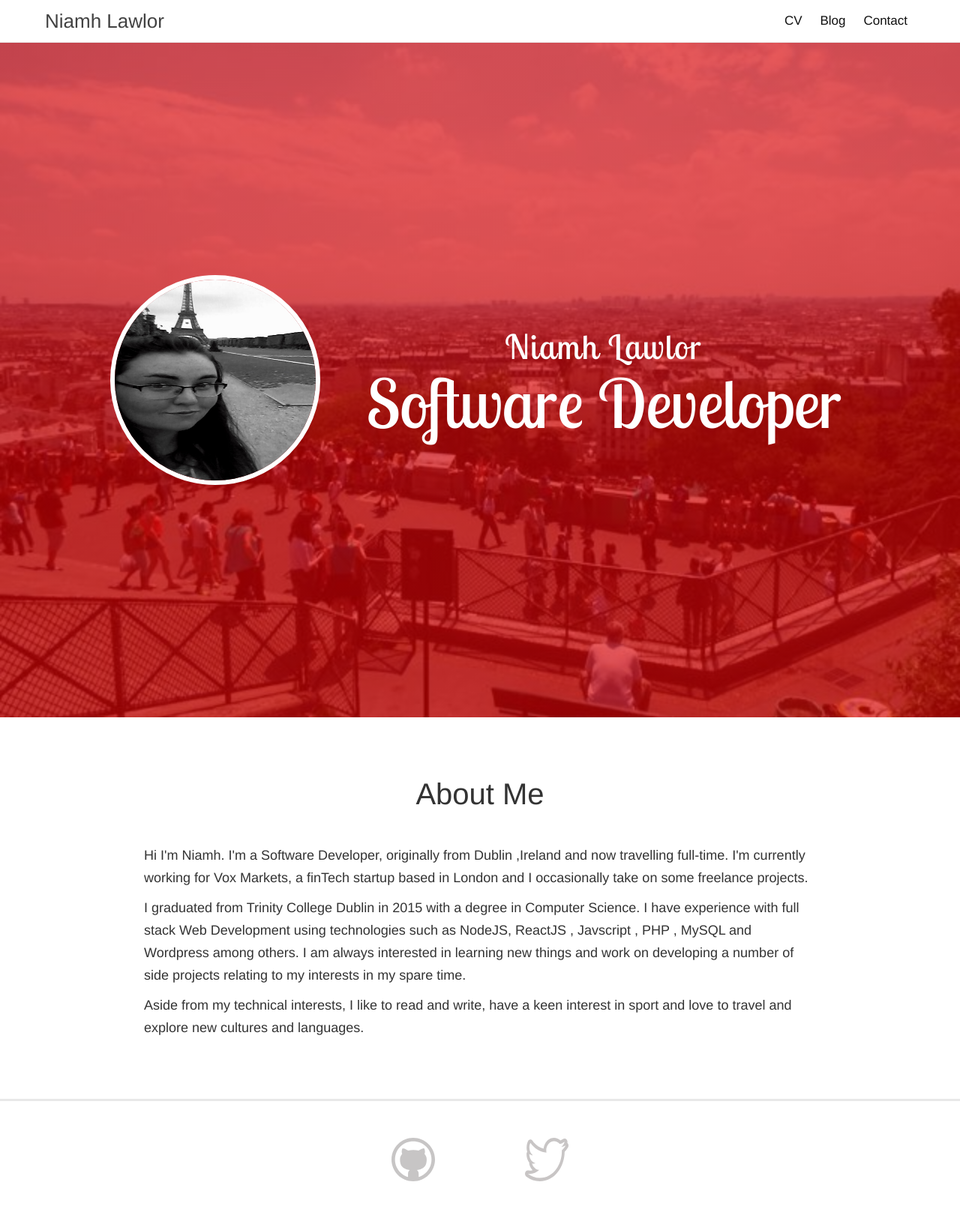
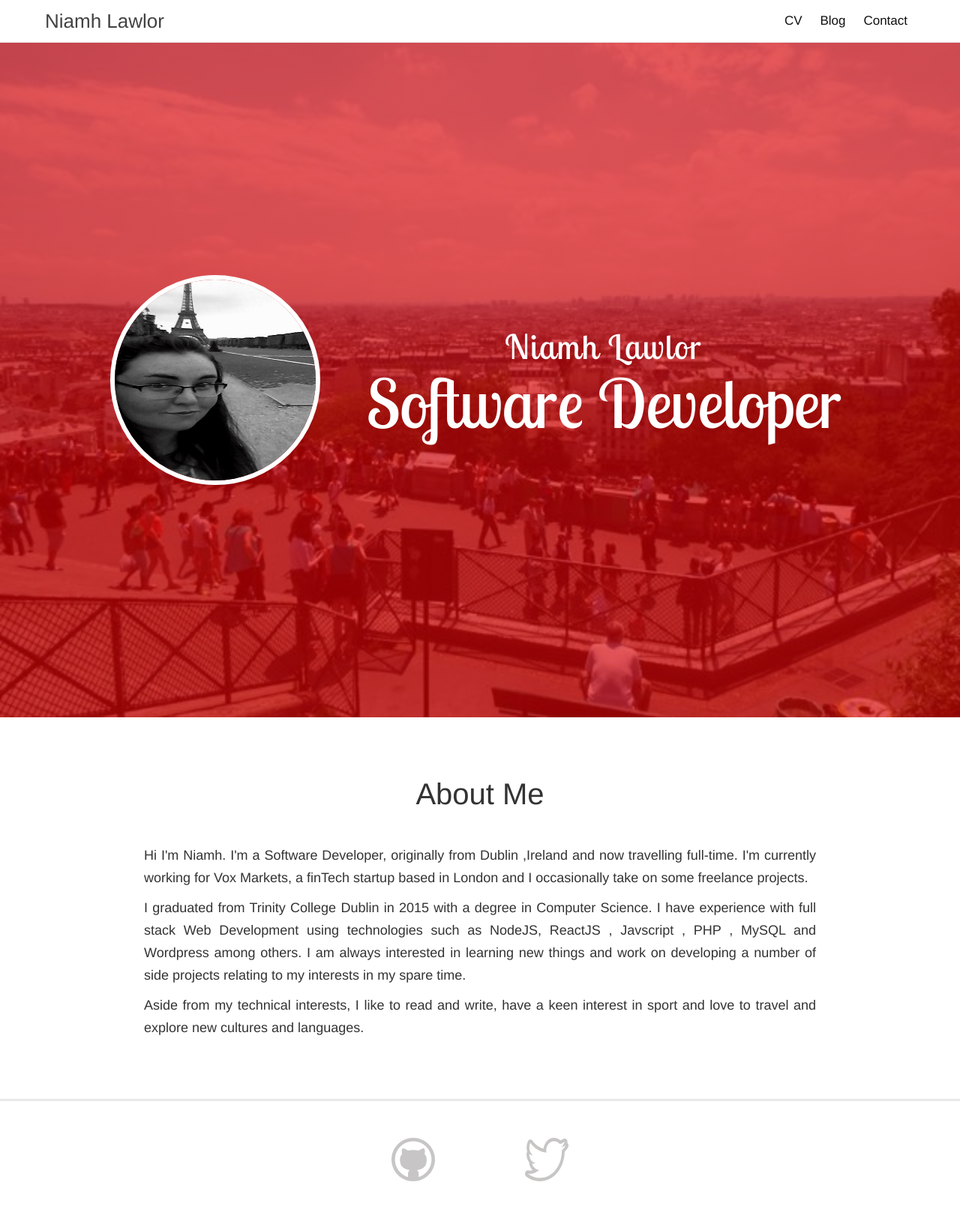
Before and after one commit to nileahtobhair/nileahtobhair.github.io, a Jekyll site: the page built from index.html, in a window 1280 px wide. Shown: the whole page at 75% size. Built offline with Jekyll 4.4.1, drawn with Linux system fonts in a browser that asks for light colours; the list of posts is cut into pages by our own code.

Commit message:
about styling

```diff
--- a/_sass/_layout.scss
+++ b/_sass/_layout.scss
@@ -102,9 +102,11 @@
     text-align: justify;
     width:70%;
     margin: 80px auto;
-    p{
-        text-align: -webkit-auto;
+    @media screen and ( max-width: 599px ){
+        width:90%;
+        text-align: center;
     }
+
 }
 /* end of about page */
 
```
